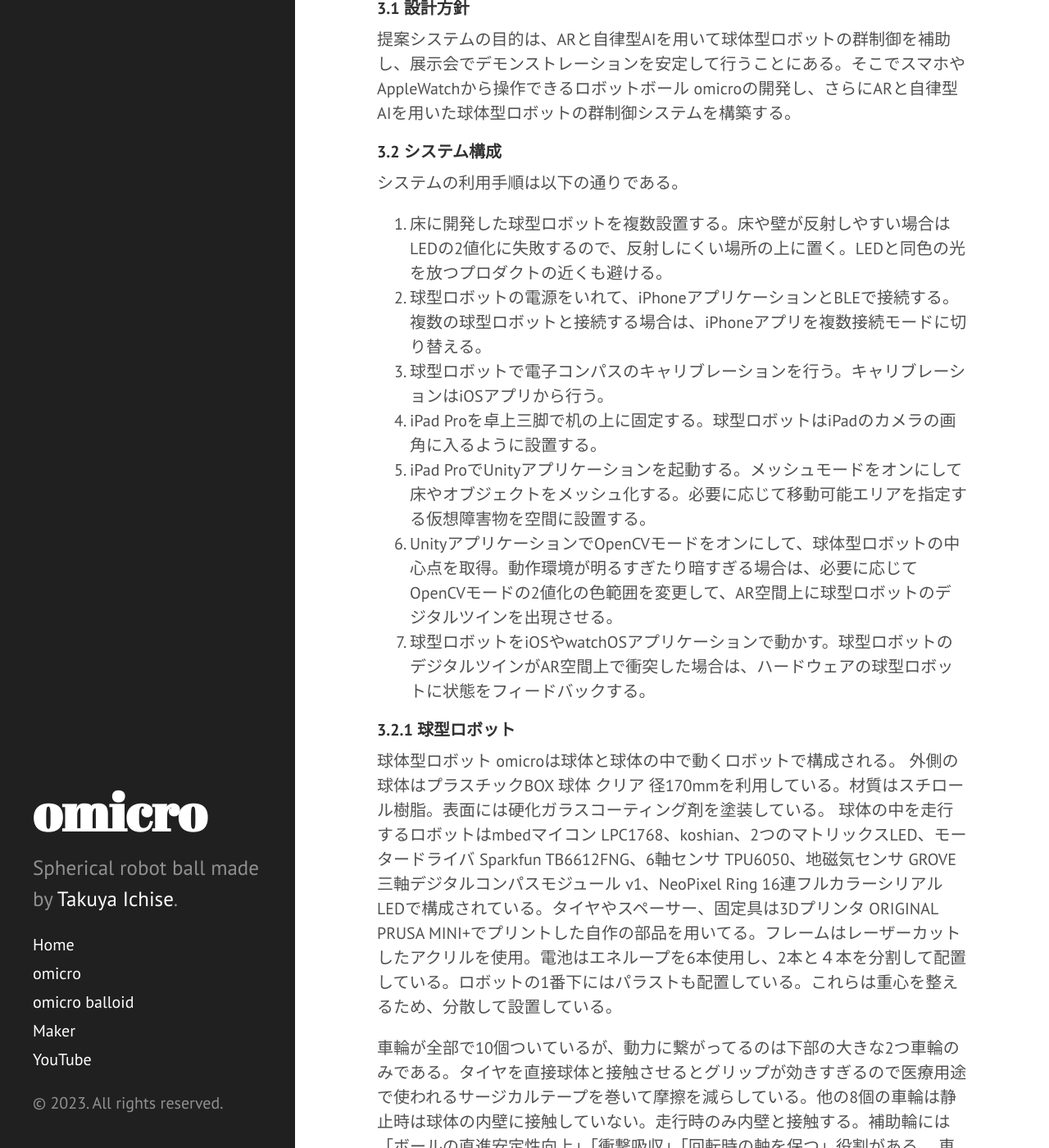
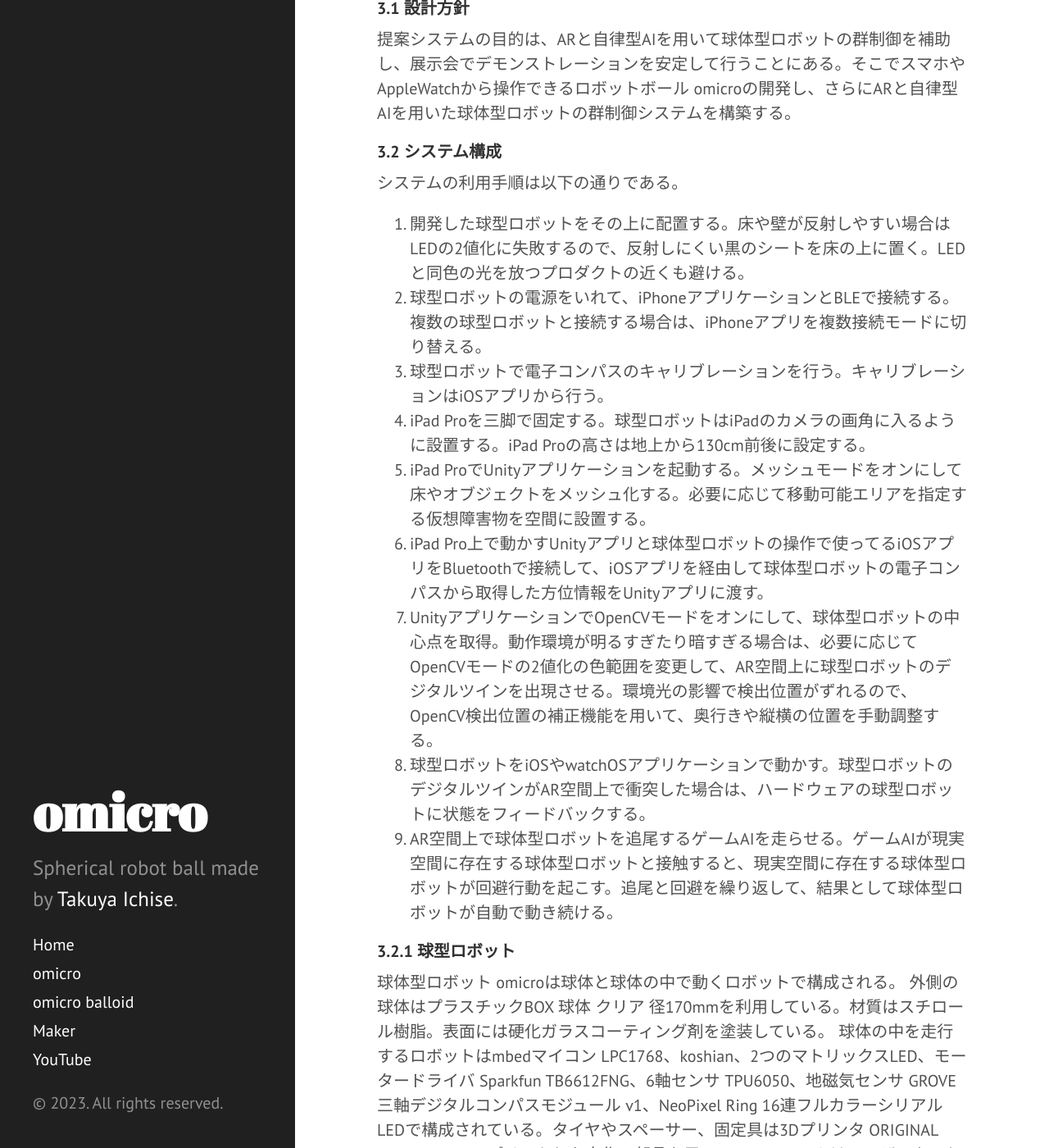
Before and after one commit to tichise/omicro.tokyo, a Jekyll site: the page built from _posts/2022-07-17-omicro-balloid.md, in a window 1280 px wide and 1400 px high, scrolled down 1750 px. Shown: the whole window at 82% size. Built offline with Jekyll 4.4.1, drawn with Linux system fonts in a browser that asks for light colours; Markdown is read by kramdown in place of the engine named in the settings.

Commit message:
システム構成を修正した

```diff
--- a/_posts/2022-07-17-omicro-balloid.md
+++ b/_posts/2022-07-17-omicro-balloid.md
@@ -26,13 +26,15 @@
 #### 3.2 システム構成
 システムの利用手順は以下の通りである。
 
-1. 床に開発した球型ロボットを複数設置する。床や壁が反射しやすい場合はLEDの2値化に失敗するので、反射しにくい場所の上に置く。LEDと同色の光を放つプロダクトの近くも避ける。
+1. 開発した球型ロボットをその上に配置する。床や壁が反射しやすい場合はLEDの2値化に失敗するので、反射しにくい黒のシートを床の上に置く。LEDと同色の光を放つプロダクトの近くも避ける。
 2. 球型ロボットの電源をいれて、iPhoneアプリケーションとBLEで接続する。複数の球型ロボットと接続する場合は、iPhoneアプリを複数接続モードに切り替える。
 3. 球型ロボットで電子コンパスのキャリブレーションを行う。キャリブレーションはiOSアプリから行う。
-4. iPad Proを卓上三脚で机の上に固定する。球型ロボットはiPadのカメラの画角に入るように設置する。
+4. iPad Proを三脚で固定する。球型ロボットはiPadのカメラの画角に入るように設置する。iPad Proの高さは地上から130cm前後に設定する。
 5. iPad ProでUnityアプリケーションを起動する。メッシュモードをオンにして床やオブジェクトをメッシュ化する。必要に応じて移動可能エリアを指定する仮想障害物を空間に設置する。
-6. UnityアプリケーションでOpenCVモードをオンにして、球体型ロボットの中心点を取得。動作環境が明るすぎたり暗すぎる場合は、必要に応じてOpenCVモードの2値化の色範囲を変更して、AR空間上に球型ロボットのデジタルツインを出現させる。
-7. 球型ロボットをiOSやwatchOSアプリケーションで動かす。球型ロボットのデジタルツインがAR空間上で衝突した場合は、ハードウェアの球型ロボットに状態をフィードバックする。
+6. iPad Pro上で動かすUnityアプリと球体型ロボットの操作で使ってるiOSアプリをBluetoothで接続して、iOSアプリを経由して球体型ロボットの電子コンパスから取得した方位情報をUnityアプリに渡す。
+7. UnityアプリケーションでOpenCVモードをオンにして、球体型ロボットの中心点を取得。動作環境が明るすぎたり暗すぎる場合は、必要に応じてOpenCVモードの2値化の色範囲を変更して、AR空間上に球型ロボットのデジタルツインを出現させる。環境光の影響で検出位置がずれるので、OpenCV検出位置の補正機能を用いて、奥行きや縦横の位置を手動調整する。
+8. 球型ロボットをiOSやwatchOSアプリケーションで動かす。球型ロボットのデジタルツインがAR空間上で衝突した場合は、ハードウェアの球型ロボットに状態をフィードバックする。
+9. AR空間上で球体型ロボットを追尾するゲームAIを走らせる。ゲームAIが現実空間に存在する球体型ロボットと接触すると、現実空間に存在する球体型ロボットが回避行動を起こす。追尾と回避を繰り返して、結果として球体型ロボットが自動で動き続ける。
 
 ##### 3.2.1 球型ロボット
 球体型ロボット omicroは球体と球体の中で動くロボットで構成される。
```
